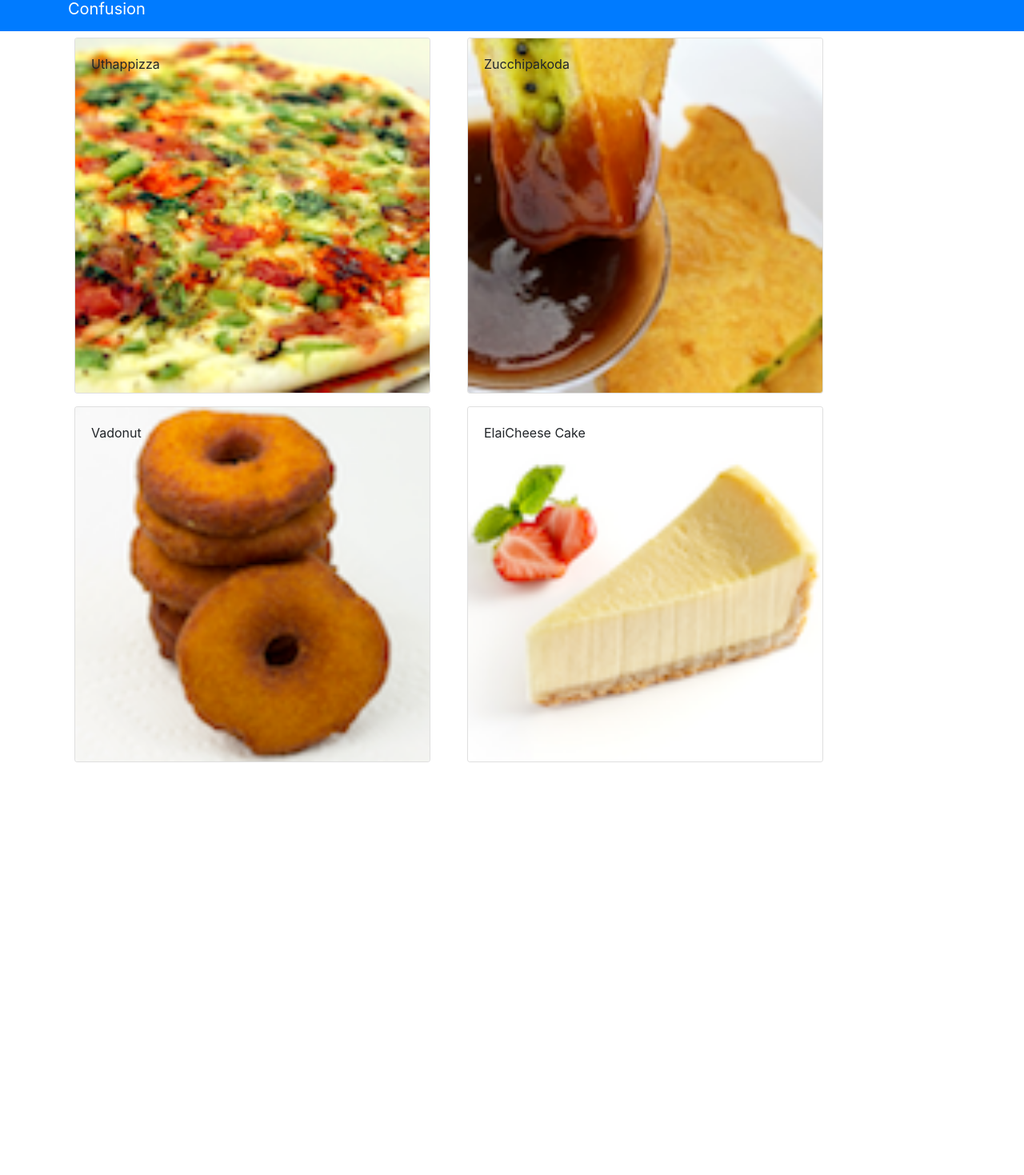
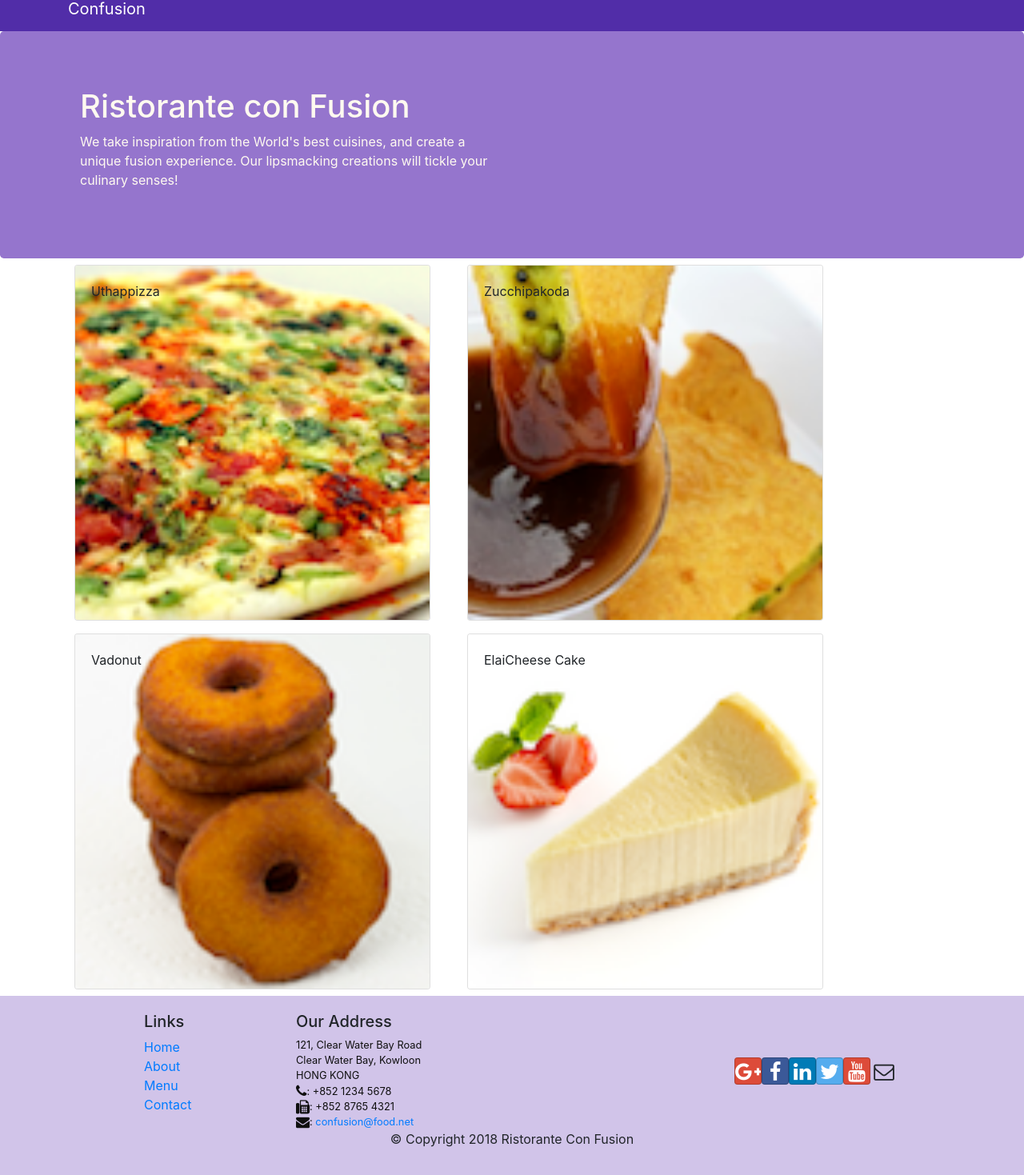
Before and after one commit to jayamaljayamaha/confusion, a React (Create React App) app: page /contactus in a window 1280 px wide. Shown: the part 17-1486 px from the top of the page at 80% size. Before the commit the page ends 978 px from the top, so only its background shows below. Built offline with nearby package versions, Linux system fonts and the light colour scheme.

Commit message:
added header and footer

```diff
--- a/package.json
+++ b/package.json
@@ -7,6 +7,8 @@
     "@testing-library/react": "^9.4.0",
     "@testing-library/user-event": "^7.2.1",
     "bootstrap": "^4.4.1",
+    "bootstrap-social": "^5.1.1",
+    "font-awesome": "^4.7.0",
     "react": "^16.12.0",
     "react-dom": "^16.12.0",
     "react-popper": "^1.3.7",
--- a/src/App.css
+++ b/src/App.css
@@ -0,0 +1,33 @@
+.row-header{
+    margin:0px auto;
+    padding:0px auto;
+}
+
+.row-content {
+    margin:0px auto;
+    padding: 50px 0px 50px 0px;
+    border-bottom: 1px ridge;
+    min-height:400px;
+}
+
+.footer{
+    background-color: #D1C4E9;
+    margin:0px auto;
+    padding: 20px 0px 20px 0px;
+}
+.jumbotron {
+    padding:70px 30px 70px 30px;
+    margin:0px auto;
+    background: #9575CD ;
+    color:floralwhite;
+}
+
+address{
+    font-size:80%;
+    margin:0px;
+    color:#0f0f0f;
+}
+
+.navbar-dark {
+    background-color: #512DA8;
+}
--- /dev/null
+++ b/src/components/FooterComponent.js
@@ -0,0 +1,51 @@
+import React from "react";
+
+function Footer(props) {
+
+    return(
+        <div className="footer">
+            <div className="container">
+                <div className="row justify-content-center">
+                    <div className="col-4 offset-1 col-sm-2">
+                        <h5>Links</h5>
+                        <ul className="list-unstyled">
+                            <li><a href="#">Home</a></li>
+                            <li><a href="#">About</a></li>
+                            <li><a href="#">Menu</a></li>
+                            <li><a href="contactus.html">Contact</a></li>
+                        </ul>
+                    </div>
+                    <div className="col-7 col-sm-5">
+                        <h5>Our Address</h5>
+                        <address>
+                            121, Clear Water Bay Road<br />
+                            Clear Water Bay, Kowloon<br />
+                            HONG KONG<br />
+                            <i className="fa fa-phone fa-lg"></i>: +852 1234 5678<br />
+                            <i className="fa fa-fax fa-lg"></i>: +852 8765 4321<br />
+                            <i className="fa fa-envelope fa-lg"></i>: <a href="mailto:confusion@food.net">
+                            confusion@food.net</a>
+                        </address>
+                    </div>
+                    <div className="col-12 col-sm-4 align-self-center">
+                        <div className="text-center">
+                            <a className="btn btn-social-icon btn-google" href="http://google.com/+"><i className="fa fa-google-plus"></i></a>
+                            <a className="btn btn-social-icon btn-facebook" href="http://www.facebook.com/profile.php?id="><i className="fa fa-facebook"></i></a>
+                            <a className="btn btn-social-icon btn-linkedin" href="http://www.linkedin.com/in/"><i className="fa fa-linkedin"></i></a>
+                            <a className="btn btn-social-icon btn-twitter" href="http://twitter.com/"><i className="fa fa-twitter"></i></a>
+                            <a className="btn btn-social-icon btn-google" href="http://youtube.com/"><i className="fa fa-youtube"></i></a>
+                            <a className="btn btn-social-icon" href="mailto:"><i className="fa fa-envelope-o"></i></a>
+                        </div>
+                    </div>
+                </div>
+                <div className="row justify-content-center">
+                    <div className="col-auto">
+                        <p>© Copyright 2018 Ristorante Con Fusion</p>
+                    </div>
+                </div>
+            </div>
+        </div>
+    );
+}
+
+export default Footer;
--- /dev/null
+++ b/src/components/HeaderComponent.js
@@ -0,0 +1,31 @@
+import React, { Component } from "react";
+import { Navbar, NavbarBrand, Jumbotron } from 'reactstrap';
+
+class Header extends Component{
+
+    render() {
+        return(
+            <div>
+                <Navbar dark className="navbar-dark">
+                    <div className="container">
+                        <NavbarBrand href="/">Confusion</NavbarBrand>
+                    </div>
+                </Navbar>
+                <Jumbotron className="jumbotron">
+                    <div className="container">
+                        <div className="row row-header">
+                            <div className="col-12 col-sm-6">
+                                <h1>Ristorante con Fusion</h1>
+                                <p>We take inspiration from the World's best cuisines, and create a unique fusion
+                                    experience. Our lipsmacking creations will tickle your culinary senses!</p>
+                            </div>
+                        </div>
+                    </div>
+                </Jumbotron>
+            </div>
+        );
+    }
+
+}
+
+export default Header;
--- a/src/components/MainComponent.js
+++ b/src/components/MainComponent.js
@@ -1,7 +1,8 @@
 import React, {Component} from 'react';
-import { Navbar, NavbarBrand } from 'reactstrap';
 import {DISHES} from '../shared/dishes'
 import Menu from "./MenuComponent";
+import Header from "./HeaderComponent";
+import Footer from "./FooterComponent";
 import DishDetail from "./DishdetailComponent";
 
 
@@ -23,13 +24,10 @@ class Main extends Component{
     render() {
         return (
             <div className="App">
-                <Navbar dark color="primary">
-                    <div className="container">
-                        <NavbarBrand href="/">Confusion</NavbarBrand>
-                    </div>
-                </Navbar>
+                <Header/>
                 <Menu dishes={this.state.dishes} onClick={(dishId) => this.onSelectDish(dishId)}/>
                 <DishDetail dish={this.state.dishes.filter((dish) => dish.id===this.state.selectedDish)[0]}/>
+                <Footer/>
             </div>
         );
     }
--- a/src/index.css
+++ b/src/index.css
@@ -11,3 +11,36 @@ code {
   font-family: source-code-pro, Menlo, Monaco, Consolas, 'Courier New',
     monospace;
 }
+.row-header{
+  margin:0px auto;
+  padding:0px auto;
+}
+
+.row-content {
+  margin:0px auto;
+  padding: 50px 0px 50px 0px;
+  border-bottom: 1px ridge;
+  min-height:400px;
+}
+
+.footer{
+  background-color: #D1C4E9;
+  margin:0px auto;
+  padding: 20px 0px 20px 0px;
+}
+.jumbotron {
+  padding:70px 30px 70px 30px;
+  margin:0px auto;
+  background: #9575CD ;
+  color:floralwhite;
+}
+
+address{
+  font-size:80%;
+  margin:0px;
+  color:#0f0f0f;
+}
+
+.navbar-dark {
+  background-color: #512DA8;
+}
--- a/src/index.js
+++ b/src/index.js
@@ -1,6 +1,8 @@
 import React from 'react';
 import ReactDOM from 'react-dom';
 import 'bootstrap/dist/css/bootstrap.min.css';
+import 'font-awesome/css/font-awesome.min.css';
+import 'bootstrap-social/bootstrap-social.css'
 import './index.css';
 import App from './App';
 import * as serviceWorker from './serviceWorker';
```
Also changed, not shown: 1 other file (tests, documents, lock files or other folders).
